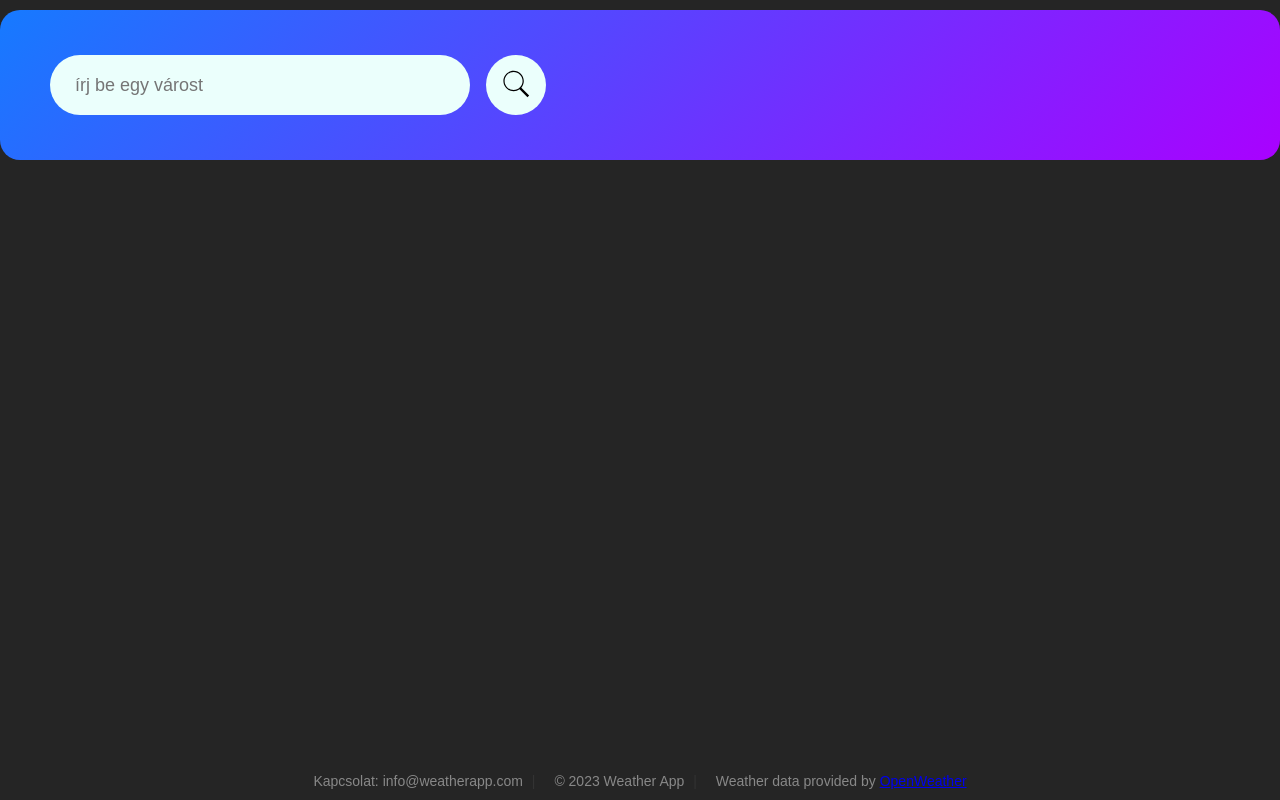
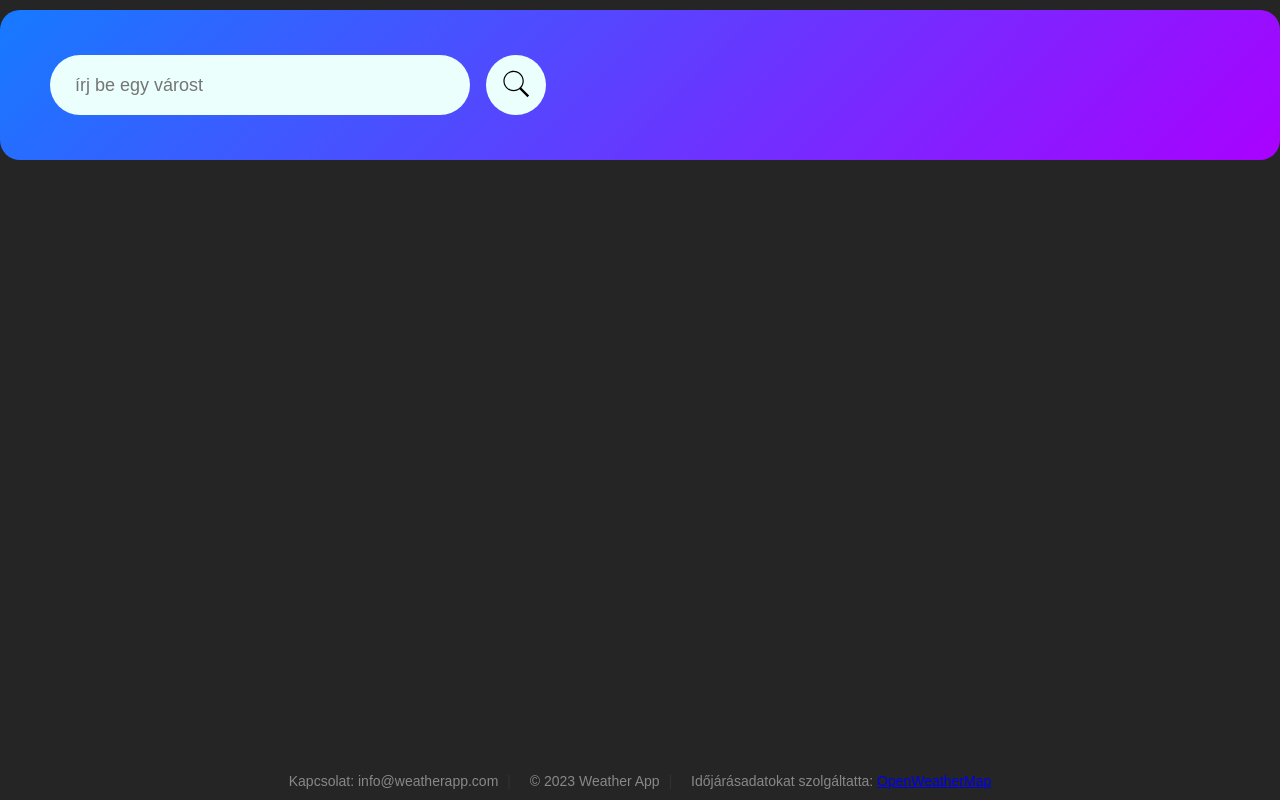
Before and after one commit to Exanim/Uni-Weather-app-project, an Angular app in the folder src/front-end/weather-app/: page / in a window 1280 px wide. Built offline with nearby package versions, Linux system fonts and the light colour scheme.

Commit message:
Translate weather footer

```diff
--- a/src/front-end/weather-app/src/app/app.component.html
+++ b/src/front-end/weather-app/src/app/app.component.html
@@ -48,6 +48,6 @@
   <footer>
     <p>Kapcsolat: info@weatherapp.com</p>
     <p>© 2023 Weather App</p>
-    <p>Weather data provided by <a href="https://openweathermap.org/">OpenWeather</a></p>
+    <p>Időjárásadatokat szolgáltatta: <a href="https://openweathermap.org/">OpenWeatherMap</a></p>
   </footer>
 </body>
```
